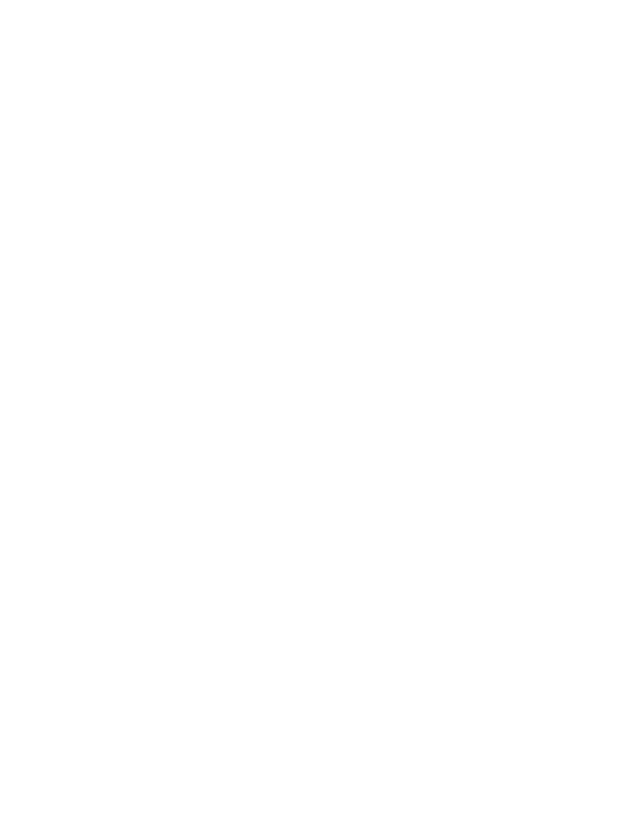
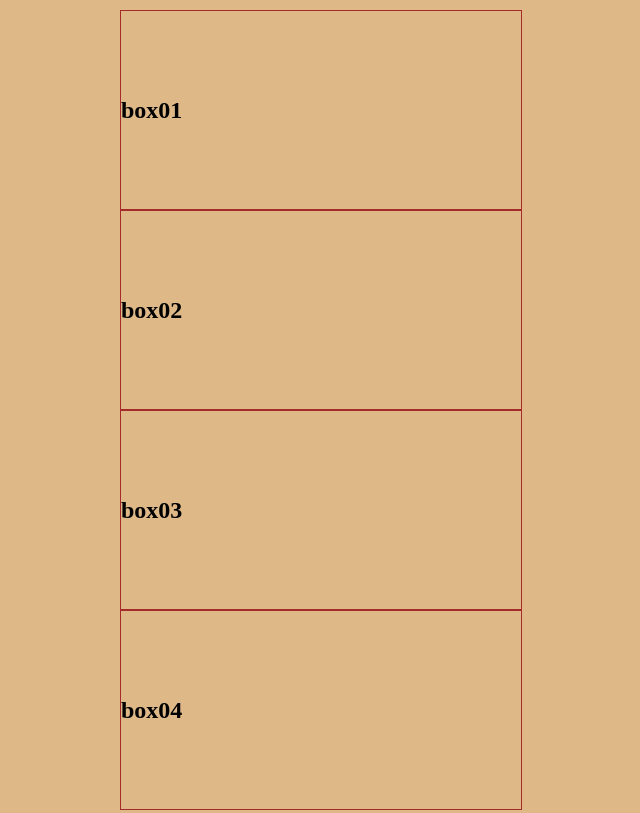
Before and after one commit to mariamdokmakk/layout, a plain HTML site: page index.html in a window 1280 px wide. Shown: the whole page, without its empty margins (329-969 px from the left). Drawn offline with Linux system fonts and the light colour scheme.

Commit message:
test flex box

```diff
--- a/index.html
+++ b/index.html
@@ -1,12 +1,29 @@
 <!DOCTYPE html>
 <html lang="en">
+
 <head>
     <meta charset="UTF-8">
     <meta name="viewport" content="width=device-width, initial-scale=1.0">
     <title>Document</title>
     <link rel="stylesheet" href="style.css">
 </head>
+
 <body>
+    <div id="container">
+        <section class="sect" id="sec1">
+            <h2>box01</h2>
+        </section>
+        <section class="sect" id="sec2">
+            <h2>box02</h2>
+        </section>
+        <section class="sect" id="sec3">
+            <h2>box03</h2>
+        </section>
+        <section class="sect" id="sec4">
+            <h2>box04</h2>
+        </section>
+    </div>
 
 </body>
+
 </html>
--- a/style.css
+++ b/style.css
@@ -0,0 +1,43 @@
+* {
+    margin: 0px;
+    padding: 0px;
+}
+
+#container {
+    width: 100vw;
+    height: 100vh;
+    background-color: burlywood;
+    padding: 10px;
+    display: flex;
+    flex-direction: column;
+    justify-content: center;
+    align-items: center;
+    flex-wrap: wrap;
+}
+
+.sect {
+
+     width: 400px;
+    height: 200px;
+    border: 1px solid brown;
+    display: flex;
+    justify-content: left;
+    align-items: center;
+}
+
+#sec1 {
+    flex: 1;
+}
+
+#sec2 {
+    flex: 1;
+
+}
+
+#sec3 {
+    flex: 1;
+}
+
+#sec4 {
+    flex: 1;
+}
```
